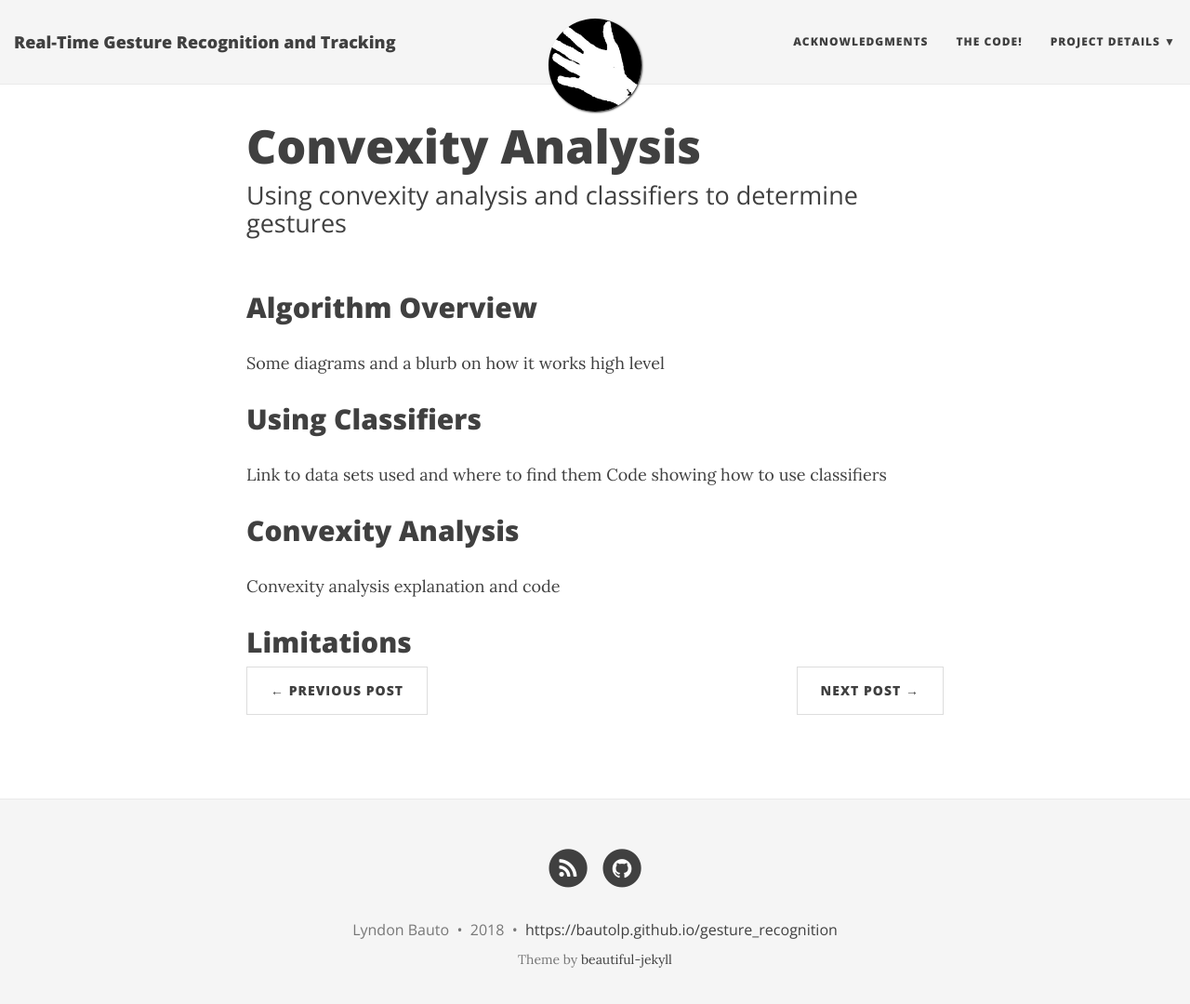
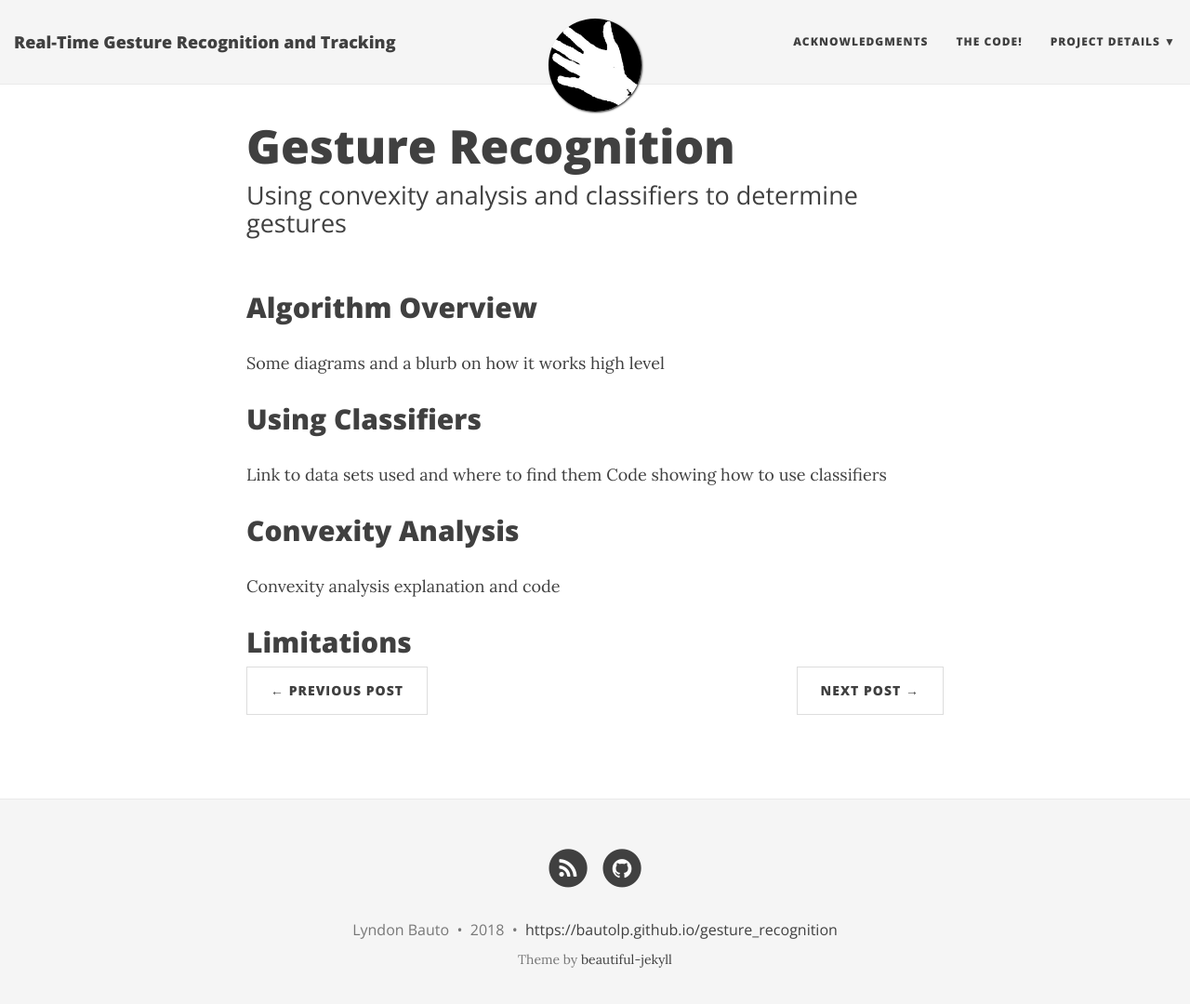
Before and after one commit to bautolp/gesture_recognition, a Jekyll site: the page built from _posts/2018-08-02-gesture-recognition.md, in a window 1280 px wide and 1093 px high. Shown: the top 1080 px of the window at 93% size. Built offline with Jekyll 4.4.1, drawn with Linux system fonts in a browser that asks for light colours; nearby versions of some CDN libraries.

Commit message:
updated names

```diff
--- a/_config.yml
+++ b/_config.yml
@@ -16,7 +16,7 @@ navbar-links:
     - Overview: "https://bautolp.github.io/gesture_recognition/2018-08-05-overview/"
     - Usage: "https://bautolp.github.io/gesture_recognition/2018-08-04-usage/"
     - Skin Detection: "https://bautolp.github.io/gesture_recognition/2018-08-03-skin-detection/"
-    - Convexity Analysis: "https://bautolp.github.io/gesture_recognition/2018-08-02-gesture-recognition/"
+    - ConGesture Recognition: "https://bautolp.github.io/gesture_recognition/2018-08-02-gesture-recognition/"
     - Tracking: "https://bautolp.github.io/gesture_recognition/2018-08-01-tracking/"
 
 # Image to show in the navigation bar - image must be a square (width = height)
--- a/_posts/2018-08-02-gesture-recognition.md
+++ b/_posts/2018-08-02-gesture-recognition.md
@@ -1,6 +1,6 @@
 ---
 layout: post
-title: Convexity Analysis
+title: Gesture Recognition
 subtitle: Using convexity analysis and classifiers to determine gestures
 #bigimg: /img/path.jpg
 ---
```
